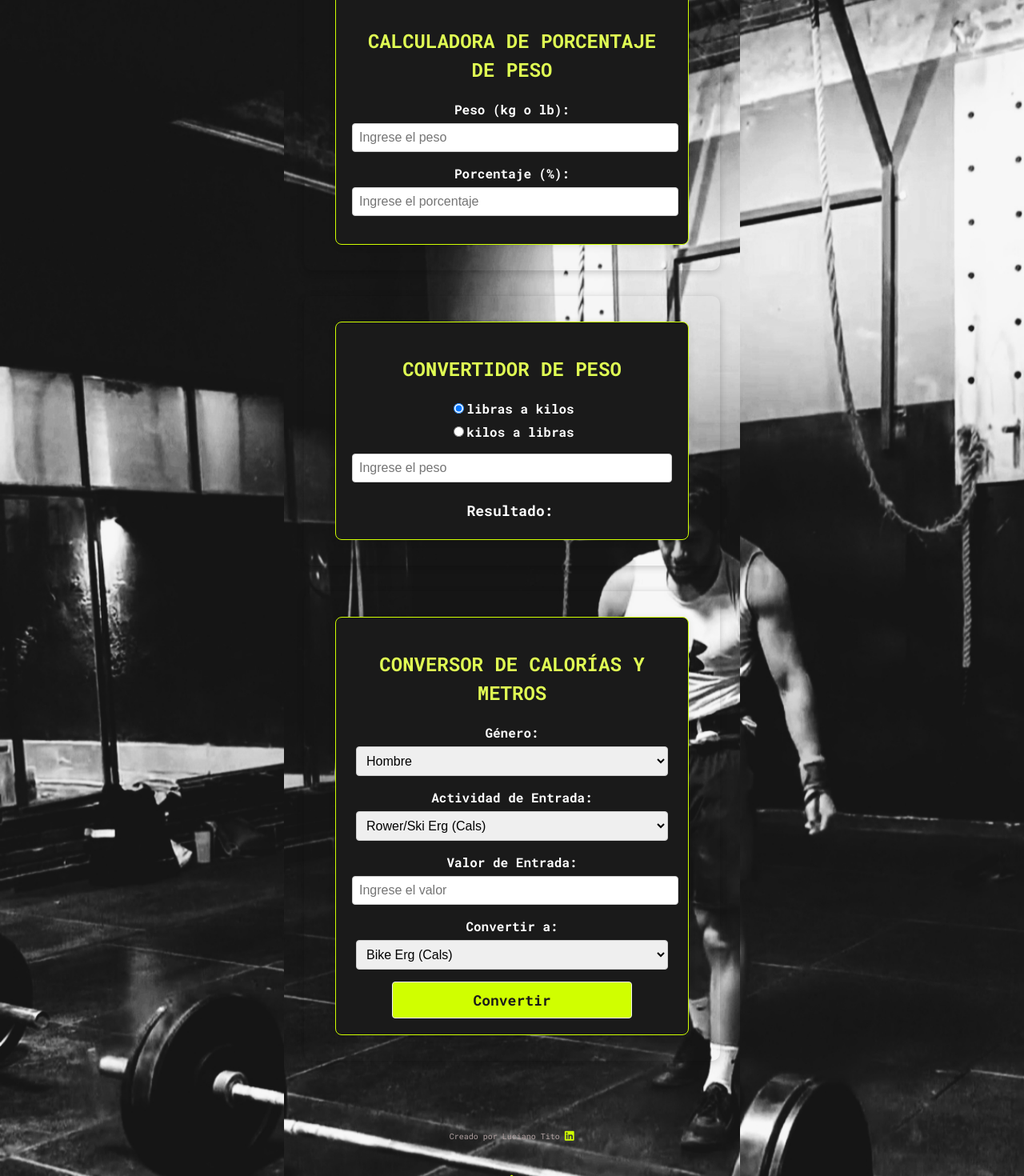
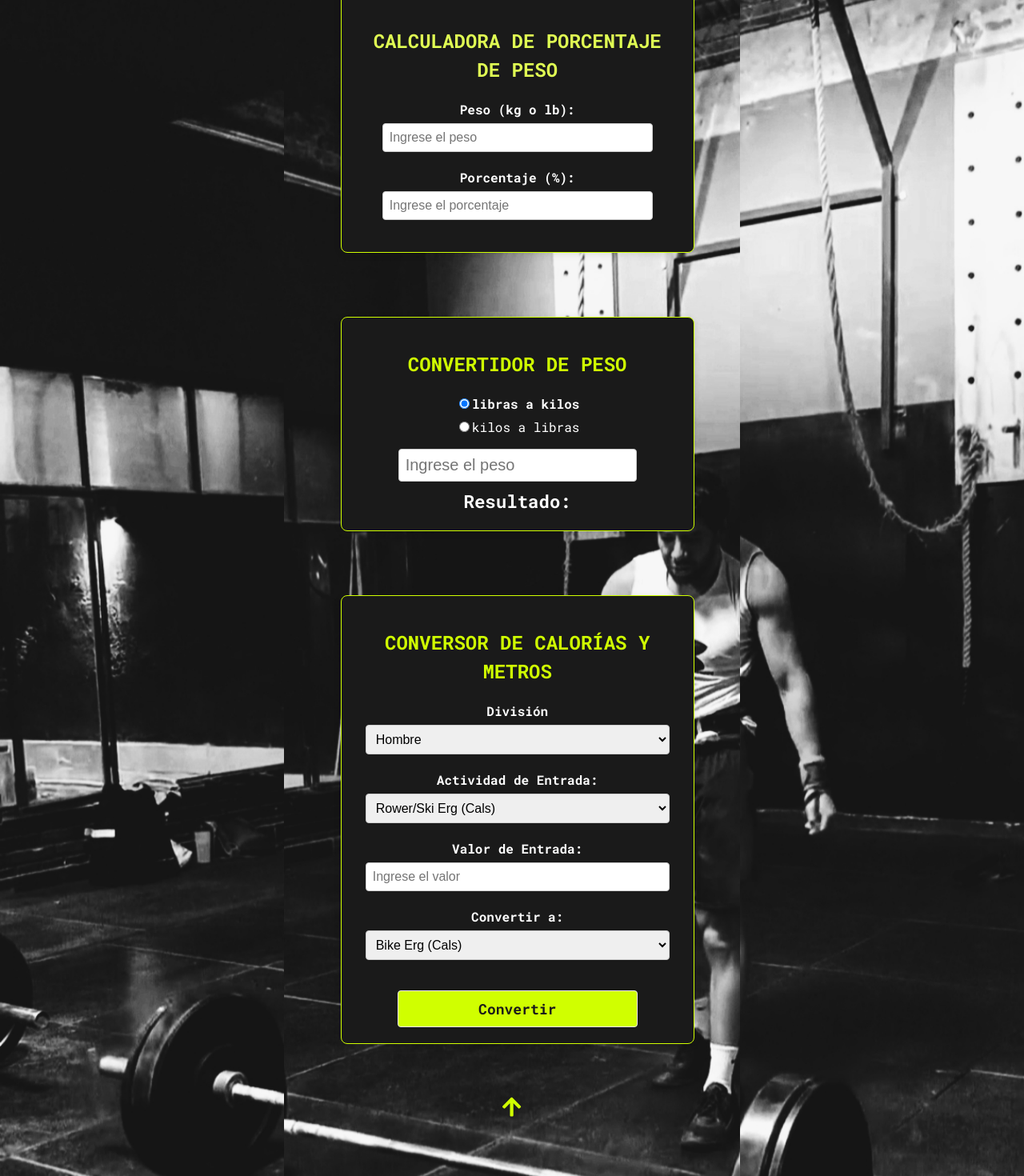
Before and after one commit to LucianoTito/CrossFit_Converter, a React (Vite) app: page / in a window 1280 px wide. Shown: the part 120-1590 px from the top of the page at 80% size. Built offline with nearby package versions, Linux system fonts and the light colour scheme.

Commit message:
css_styles-changes

```diff
--- a/index.html
+++ b/index.html
@@ -2,7 +2,7 @@
 <html lang="en">
   <head>
     <meta charset="UTF-8" />
-    <link rel="icon" type="image/svg+xml" href="./src/assets/images/crossfit-llc-logo-vector.svg" />
+    <link rel="icon" type="image/svg+xml" href="./src/assets/images/cf.png" />
     <meta name="viewport" content="width=device-width, initial-scale=1.0" />
     <title>CrossFit Converter</title>
   </head>
--- a/src/App.css
+++ b/src/App.css
@@ -3,8 +3,8 @@
 #root {
   display: flex;
   flex-direction: column;
+  align-items: center;
   max-width: 1280px;
-  margin: 0 auto;
   padding: 2rem;
   font-family: "Roboto Mono", monospace;
   text-align: center;
@@ -14,28 +14,37 @@
   color: #fff; /* Asegúrate de que el texto sea visible sobre la imagen de fondo */
 }
 
-.App {
-  display: flex;
-  flex-direction: column;
-  align-items: center;
-}
-
 .card {
-  background-color:none; /* Fondo blanco con transparencia */
+  background-color:none;
   padding: 2em; /* Aumenta el padding para un mejor espacio */
   margin: 1em 0; /* Aumenta el margen entre tarjetas */
-  border-radius: 10px; /* Bordes redondeados */
-
-  box-shadow: 0 2px 10px rgba(0, 0, 0, 0.2); /* Sombra para destacar las tarjetas */
   width: 90%;
   max-width: 600px; /* Asegúrate de que las tarjetas no sean demasiado anchas */
 }
 
+/* Estilos para el botón de desplazamiento hacia arriba */
+.scroll-to-top {
+  display: inline-flex;
+  background-color: transparent;
+  border: none;
+  cursor: pointer;
+  font-size: 1.7em; /* Ajusta el tamaño del ícono */
+  color: #d0ff00;
+  transition: color 0.5s, transform 0.3s, box-shadow 0.4s; /* Transición suave */
+}
+
+.scroll-to-top:hover {
+  color:  #b3a3a3;
+  transform: scale(1.2); /* Aumenta el tamaño del ícono */
+  box-shadow: 0 0 8px #d0ff00;
+}
+
+
 footer {
-  margin-top: 5em; /* Espacio superior para el footer */
+  margin-top: 5em;
   padding: 2em 0;
-  color: #b3a3a3; /* Color del texto del footer */
-  background-color:none; /* Fondo oscuro con transparencia para el footer */
+  color: #b3a3a3;
+  background-color:none;
   width: 100%;
   text-align:center;
   font-size: 10px;
@@ -50,32 +59,15 @@ footer {
 
 /* Estilos para el ícono de LinkedIn */
 .icon {
-  font-size: 1.35em; /* Tamaño del ícono */
-  color: #d0ff00; /* Color del ícono */
+  font-size: 1.5em; /* Tamaño del ícono */
+  color: #d0ff00;
   transition: color 0.3s, transform 0.3s, box-shadow 0.3s; /* Transición suave para el color, el tamaño y la sombra */
-  margin-left: 5px;
+  margin-left: 9px;
   margin-top: 1px;
 }
 
 .icon:hover {
-  color: #0073b1; /* Color cuando se pasa el ratón */
-  transform: scale(1.4); /* Aumenta el tamaño del ícono */
-  box-shadow: 0 0 8px #0073b1; /* Añade un efecto de brillo */
+  color: #0073b1;
+  transform: scale(1.4);
+  box-shadow: 0 0 8px #0073b1;
 }
-
-/* Estilos para el botón de desplazamiento hacia arriba */
-.scroll-to-top {
-  display: inline-flex;
-  background-color: transparent;
-  border: none;
-  cursor: pointer;
-  font-size: 1.7em; /* Ajusta el tamaño del ícono */
-  color: #d0ff00; /* Color del ícono */
-  transition: color 0.3s, transform 0.3s, box-shadow 0.3s; /* Transición suave */
-}
-
-.scroll-to-top:hover {
-  color:  #b3a3a3; /* Color cuando se pasa el ratón */
-  transform: scale(1.2); /* Aumenta el tamaño del ícono */
-  box-shadow: 0 0 8px #d0ff00; /* Añade un efecto de brillo */
-}
--- a/src/App.jsx
+++ b/src/App.jsx
@@ -1,6 +1,6 @@
 // src/App.jsx
 import './App.css';
-import ConversorCard from './components/pages/ConversorCard';
+import ConversorCard from './components/pages/ConversorCalsCard';
 import ConversorWeightCard from './components/pages/ConversorWeightCard';
 import WeightPercentageCalculator from './components/pages/WeightPercentageCalculator';
 import { FaLinkedin, FaArrowUp } from 'react-icons/fa'; // Importamos los íconos de LinkedIn y Flecha hacia arriba
@@ -26,7 +26,11 @@ function App() {
         <div className="card">
           <ConversorCard />
         </div>
+        <button onClick={scrollToTop} className='scroll-to-top'>
+            <FaArrowUp />
+          </button>
         <footer>
+
           Creado por Luciano Tito
           <a href="https://www.linkedin.com/in/luciano-facundo-tito-cedr%C3%B3n/" target="_blank" rel="noopener noreferrer" >
             <div className='linkedin_ico_conteiner'>
@@ -34,9 +38,7 @@ function App() {
             </div>
           </a>
         </footer>
-        <button onClick={scrollToTop} className='scroll-to-top'>
-            <FaArrowUp />
-          </button>
+
       </div>
     </>
   );
--- a/src/components/pages/ConversorCard.jsx
+++ b/src/components/pages/ConversorCalsCard.jsx
@@ -1,7 +1,7 @@
 // src/components/ConversorCard.jsx
 import  { useState } from 'react';
 import { convertCalories, convertMeters } from '../logic_conversion/conversion';
-import '../styles/ConversorCard.css';
+import '../styles/ConversorCalsCard.css';
 
 const ConversorCard = () => {
   const [inputValue, setInputValue] = useState('');
@@ -25,7 +25,7 @@ const ConversorCard = () => {
       <h2>CONVERSOR DE CALORÍAS Y METROS</h2>
 
       <div className="input-group">
-        <label>Género:</label>
+        <label>División</label>
         <select value={gender} onChange={e => setGender(e.target.value)}>
           <option value="male">Hombre</option>
           <option value="female">Mujer</option>
@@ -47,6 +47,7 @@ const ConversorCard = () => {
       <div className="input-group">
         <label>Valor de Entrada:</label>
         <input
+        className='input-value'
           type="number"
           value={inputValue}
           onChange={e => setInputValue(e.target.value)}
@@ -69,9 +70,9 @@ const ConversorCard = () => {
       <button className='converter_btn' onClick={handleConvert}>Convertir</button>
 
       {result !== null && (
-        <div className="result">
-          <h3>Resultado:</h3>
-          <p>{result}</p>
+        <div className="result-cals-container">
+          <h3 className='result-cals-container-title'>Resultado:</h3>
+          <p className='cals-result-value'>{result}</p>
         </div>
       )}
     </div>
--- a/src/components/pages/ConversorWeightCard.jsx
+++ b/src/components/pages/ConversorWeightCard.jsx
@@ -31,9 +31,9 @@ const ConversorWeightCard = () => {
 
   return (
     <div className="conversor-weight-card">
-      <h2>CONVERTIDOR DE PESO</h2>
-      <div className="conversion-options">
-        <label>
+      <h2 className='conversor-weight-title'>CONVERTIDOR DE PESO</h2>
+      <div className="conversion-weight-options">
+        <label className='conversion-weight-label'>
           <input
             type="radio"
             value="lbsToKg"
@@ -52,17 +52,18 @@ const ConversorWeightCard = () => {
           kilos a libras
         </label>
       </div>
-      <div className="input-section">
+
         <input
+        className='input-weight-value'
           type="text"
           value={inputValue}
           onChange={handleInputChange}
           placeholder="Ingrese el peso"
         />
-      </div>
-      <div className="result-section">
-          <span className="result-label">Resultado:</span>
-          <span className="result">{outputValue}</span>
+
+      <div className="result-weight-section">
+          <span className="result-weight-label">Resultado:</span>
+          <span className="result-weight">{outputValue}</span>
         </div>
     </div>
   );
--- a/src/components/pages/WeightPercentageCalculator.jsx
+++ b/src/components/pages/WeightPercentageCalculator.jsx
@@ -26,8 +26,8 @@ const WeightPercentageCalculator = () => {
   };
 
   return (
-    <div className="card-3">
-      <h2>CALCULADORA DE PORCENTAJE DE PESO</h2>
+    <div className="weight-percentage-card">
+      <h2 className='weight-percentage-card-title'>CALCULADORA DE PORCENTAJE DE PESO</h2>
       <div className="input-group">
         <label htmlFor="weightInput">Peso (kg o lb):</label>
         <input
@@ -49,9 +49,9 @@ const WeightPercentageCalculator = () => {
         />
       </div>
       {result && (
-        <div className="result">
-          <h3>Result:</h3>
-          <p>{result} kg</p>
+        <div className="result-percentage">
+          <h3  className='result-percentage-title'>Resultado:</h3>
+          <p className='result-percentage-value'>{result} kg</p>
         </div>
       )}
     </div>
--- a/src/components/styles/ConversorCard.css
+++ b/src/components/styles/ConversorCalsCard.css
@@ -13,7 +13,7 @@
 .conversor-card h2 {
   text-align: center;
   margin-bottom: 20px;
-  color: #333;
+  color: #d0ff00;
 }
 
 .input-group {
@@ -24,11 +24,14 @@
   display: block;
   font-weight: bold;
   margin-bottom: 5px;
+
 }
-
+ .input-value{
+  width: calc(100% - 38px) !important ;
+}
 .input-group select,
 .input-group input {
-  width: calc(100% - 10px);
+  width: calc(100% - 20px);
   padding: 8px;
   font-size: 16px;
   border: 1px solid #ccc;
@@ -38,6 +41,7 @@
 .converter_btn {
   width: 75%;
   padding: 10px;
+  margin-top: 1em;
   font-size: 18px;
   font-weight:bolder;
   color: #1a1a1a;
@@ -45,24 +49,26 @@
   border: 1px solid #eef0f1;
   border-radius: 4px;
   cursor: pointer;
+  transition: color 0.5s, transform 0.3s, box-shadow 0.4s; /* Transición suave */
 }
 
 .converter_btn:hover {
   background-color: #eef0f1;
   font-size:large;
+  transform: scale(1.1);
+  border: none;
+  box-shadow: 1px 3px 9px #d0ff00;
 }
 
-.result {
-  text-align: center;
-  margin-top: 20px;
+.result-cals-container .result-cals-container-title {
+
+  font-size: 1.3em;
 }
 
-.result h3 {
-  margin-bottom: 10px;
-}
-
-.result p {
-  font-size: 20px;
+.result-cals-container .cals-result-value {
+  font-size: 1.4em;
   font-weight: bolder;
   color: #d0ff00;
+  margin-bottom: 0;
+ margin-top: 0;
 }
--- a/src/components/styles/ConversorWeightCard.css
+++ b/src/components/styles/ConversorWeightCard.css
@@ -1,6 +1,9 @@
 /* src/components/ConversorWeightCard.css */
 
 .conversor-weight-card {
+  display: flex;
+    flex-direction: column;
+    align-items: center;
     max-width: 400px;
     margin: 0 auto;
     padding: 20px;
@@ -10,49 +13,47 @@
     box-shadow: 0 2px 10px rgba(0, 0, 0, 0.1);
   }
 
-  .conversor-weight-card h2 {
-    text-align: center;
+  .conversor-weight-card .conversor-weight-title {
     margin-bottom: 20px;
     color: #d0ff00;
   }
 
-  .conversion-options {
+  .conversion-weight-options {
     margin-bottom: 15px;
   }
 
-  .conversion-options label {
+  .conversion-weight-options .conversion-weight-label {
     display: block;
     font-weight: bold;
     margin-bottom: 5px;
   }
 
-  .input-section {
-    display: flex;
-    align-items: center;
-    justify-content: space-between;
-    margin-bottom: 15px;
+
+
+ .input-weight-value {
+  width: 70%;
+  padding: 8px;
+  font-size: 20px;
+  border: 1px solid #ccc;
+  border-radius: 4px;
+  background-color: #fff;
+
   }
 
-  .input-section input {
-    flex: 1;
-    padding: 8px;
-    font-size: 16px;
-    border: 1px solid #ccc;
-    border-radius: 4px;
+  .result-weight-section {
+    display: flex;
+    flex-direction: column;
+    align-items: center;
+    margin-top: 0.5em;
   }
 
-  .result-section {
-    text-align: center; /* Centra el contenido */
+  .result-weight-label {
+    font-size: 1.4em;
+    font-weight: bold;
   }
 
-  .result-label {
-    font-size: 18px;
-    font-weight: bold;
-    margin-right: 5px;
+  .result-weight {
+    font-size: 1.5em ;
+    font-weight: bold; /* Añade negrita al resultado */
+    color:  #d0ff00;
   }
-
-  .result {
-    font-size: 24px; /* Aumenta el tamaño del resultado */
-    font-weight: bold; /* Añade negrita al resultado */
-    color:  #d0ff00; /* Color azul */
-  }
--- a/src/components/styles/WeightPercentageCalculator.css
+++ b/src/components/styles/WeightPercentageCalculator.css
@@ -1,6 +1,6 @@
 /* WeightPercentageCalculator.css */
 
-.card-3 {
+.weight-percentage-card {
     max-width: 400px;
     margin: 0 auto;
     padding: 20px;
@@ -10,41 +10,41 @@
     box-shadow: 0 2px 10px rgba(0, 0, 0, 0.1);
   }
 
-  .card h2 {
-    text-align: center;
-    margin-bottom: 20px;
+  .weight-percentage-card-title {
     color: #e0fd53;
   }
 
   .input-group {
-    margin-bottom: 15px;
+    margin-bottom: 20px;
   }
 
   .input-group label {
-    display: block;
     font-weight: bold;
     margin-bottom: 5px;
   }
 
   .input-group input {
-    width: calc(100% - 10px);
+    width: 80%;
     padding: 8px;
-    font-size: 16px;
+    font-size: 1em;
     border: 1px solid #ccc;
     border-radius: 4px;
   }
 
-  .result {
+  .result-percentage {
     text-align: center;
     margin-top: 20px;
   }
 
-  .result h3 {
-    margin-bottom: 10px;
+ .result-percentage-title {
+   font-weight: bolder;
+   font-size: 1.4em;
+   margin: 0;
   }
 
-  .result p {
-    font-size: 20px;
-    font-weight: bold;
+  .result-percentage-value {
+    font-size: 1.5em;
+    font-weight: bolder;
     color: #e0fd53;
+    margin: 0;
   }
```
Also changed, not shown: src/assets/images/cf.png (added).
